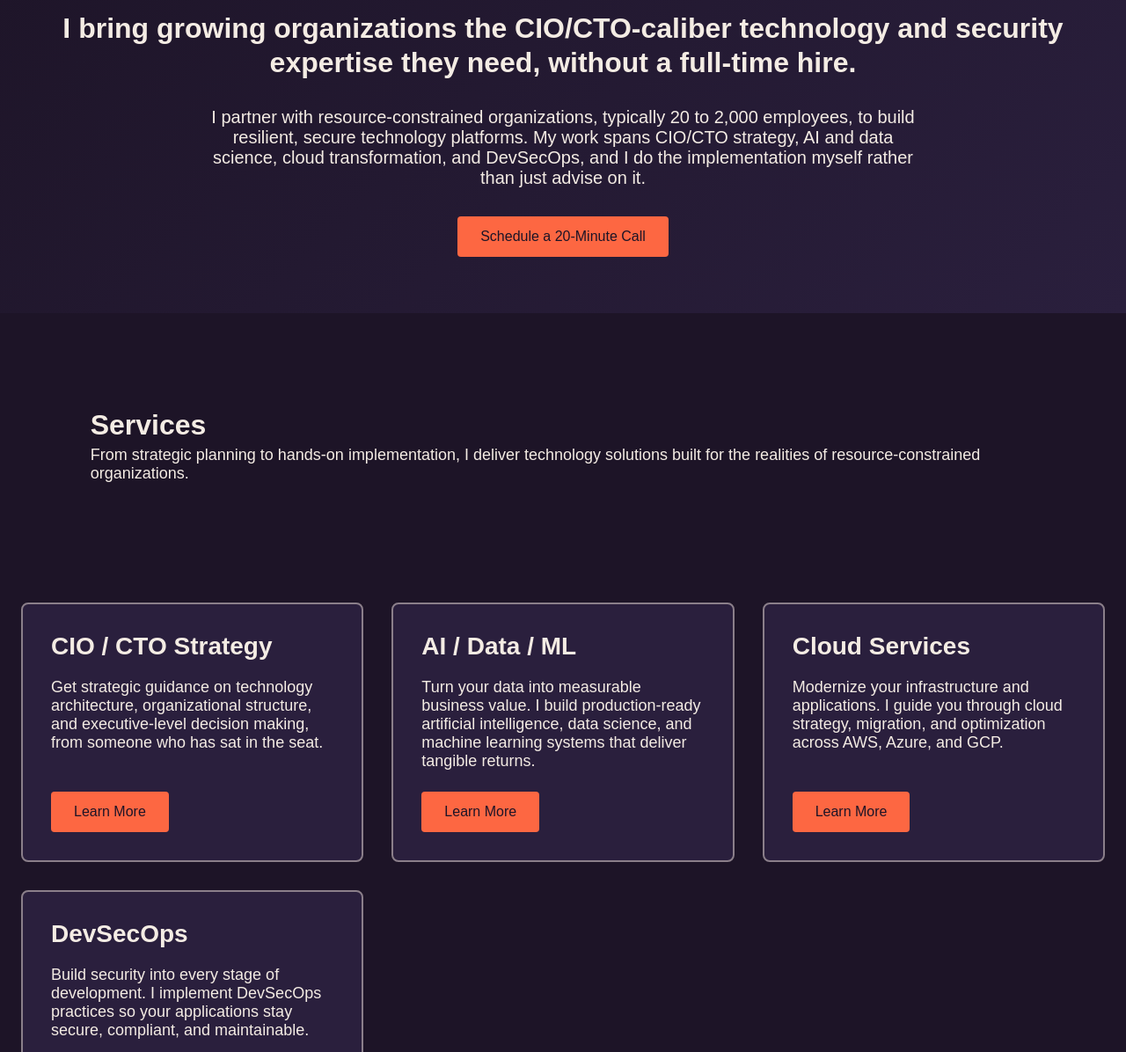
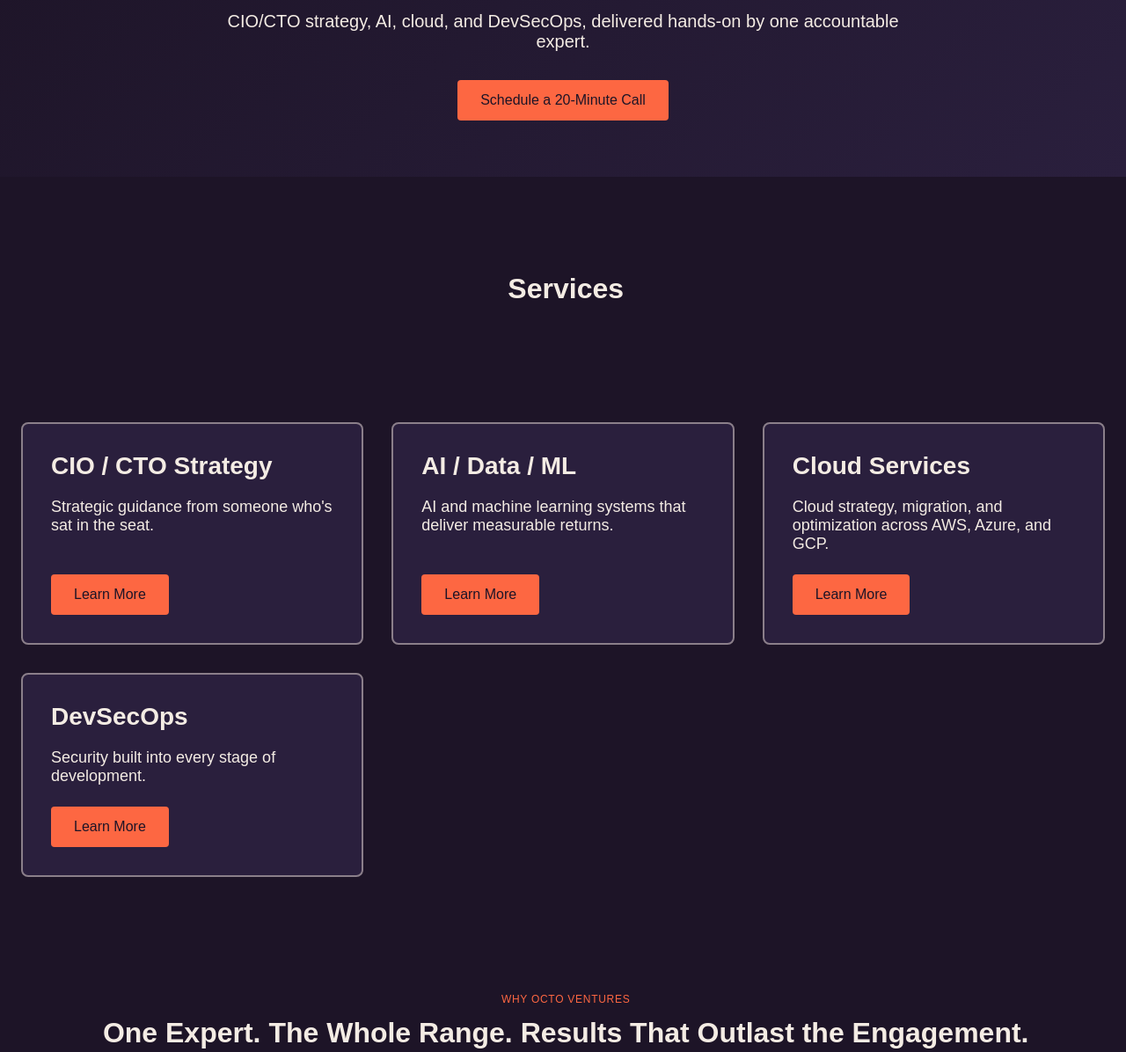
Before and after one commit to Octo-Ventures/octo-ventures.github.io, a plain HTML site: page index.html in a window 1280 px wide. Shown: the part 280-1476 px from the top of the page at 88% size. Drawn offline with Linux system fonts and the light colour scheme.

Commit message:
fix(home): simplify homepage copy and fix section centering
Reduce redundant messaging on the homepage: the hero previously stacked
an eyebrow, h1, h2 subhead, and a 3-sentence paragraph that all restated
the same two claims. Cut the h2 subhead and replaced the paragraph with
a single short supporting line. Service and differentiator cards now use
one short phrase instead of full sentences, since the detail already
lives on the dedicated service and About pages. Dropped the redundant
intro/closing paragraphs that repeated the hero's message.

Also fix a CSS bug where '.content' blocks inside '.container.center'
sections relied only on flexbox justify-content to center the box,
without setting text-align on the text inside. Short headings like
'Services' happened to look centered because the box shrink-wrapped
tightly around them, but longer headings like the 'Why Octo Ventures'
title made the box grow wide, leaving the left-aligned text sitting
near the left edge instead of visually centered. Add text-align: center
to '.content' so this renders consistently on index.html, services.html,
and testimonials.html.

Co-Authored-By: Warp <agent@warp.dev>

```diff
--- a/css/style.css
+++ b/css/style.css
@@ -326,6 +326,7 @@
   padding: 1.5rem;
   min-width: 20%;
   max-width: 90%;
+  text-align: center;
 }
 
 .experience-title {
--- a/index.html
+++ b/index.html
@@ -60,16 +60,9 @@
     <section class="hero">
       <span class="eyebrow">Fractional CIO/CTO &amp; Security Leadership</span>
       <h1>Senior Technology Leadership for Organizations That Can't Hire It Full-Time</h1>
-      <h2>
-        I bring growing organizations the CIO/CTO-caliber technology and
-        security expertise they need, without a full-time hire.
-      </h2>
       <p>
-        I partner with resource-constrained organizations, typically 20 to
-        2,000 employees, to build resilient, secure technology platforms. My
-        work spans CIO/CTO strategy, AI and data science, cloud
-        transformation, and DevSecOps, and I do the implementation myself
-        rather than just advise on it.
+        CIO/CTO strategy, AI, cloud, and DevSecOps, delivered hands-on by one
+        accountable expert.
       </p>
       <a href="contact.html" class="cta-button">Schedule a 20-Minute Call</a>
     </section>
@@ -78,49 +71,28 @@
     <section class="container center">
       <div class="content">
         <h2>Services</h2>
-        <p>
-          From strategic planning to hands-on implementation, I deliver
-          technology solutions built for the realities of resource-constrained
-          organizations.
-        </p>
       </div>
     </section>
 
     <section class="services-grid">
       <div class="service-card">
         <h3>CIO / CTO Strategy</h3>
-        <p>
-          Get strategic guidance on technology architecture, organizational
-          structure, and executive-level decision making, from someone who has
-          sat in the seat.
-        </p>
+        <p>Strategic guidance from someone who's sat in the seat.</p>
         <a href="services/cio-cto.html" class="cta-button">Learn More</a>
       </div>
       <div class="service-card">
         <h3>AI / Data / ML</h3>
-        <p>
-          Turn your data into measurable business value. I build
-          production-ready artificial intelligence, data science, and machine
-          learning systems that deliver tangible returns.
-        </p>
+        <p>AI and machine learning systems that deliver measurable returns.</p>
         <a href="services/ai-data-ml.html" class="cta-button">Learn More</a>
       </div>
       <div class="service-card">
         <h3>Cloud Services</h3>
-        <p>
-          Modernize your infrastructure and applications. I guide you through
-          cloud strategy, migration, and optimization across AWS, Azure, and
-          GCP.
-        </p>
+        <p>Cloud strategy, migration, and optimization across AWS, Azure, and GCP.</p>
         <a href="services/cloud.html" class="cta-button">Learn More</a>
       </div>
       <div class="service-card">
         <h3>DevSecOps</h3>
-        <p>
-          Build security into every stage of development. I implement
-          DevSecOps practices so your applications stay secure, compliant, and
-          maintainable.
-        </p>
+        <p>Security built into every stage of development.</p>
         <a href="services/devsecops.html" class="cta-button">Learn More</a>
       </div>
     </section>
@@ -136,25 +108,21 @@
     <section class="services-grid">
       <div class="service-card">
         <h3>I Do the Work, Not Just Advise on It</h3>
-        <p>
-          Senior-level engineering that fixes root causes and hardens your
-          foundation, where a managed service provider patches symptoms and a
-          consultant hands you a report.
-        </p>
+        <p>Root-cause fixes, not just a report.</p>
       </div>
       <div class="service-card">
         <h3>A Whole Team's Range, In One Trusted Expert</h3>
-        <p>
-          Cybersecurity, AI, cloud, and DevSecOps under one accountable person. No
-          juniors, no handoffs, no wrangling five vendors.
-        </p>
+        <p>No juniors, no handoffs, no vendor sprawl.</p>
       </div>
       <div class="service-card">
         <h3>Improvements That Outlast the Engagement</h3>
-        <p>
-          I automate the fixes so they stick after I'm gone. You end up more
-          self-sufficient, not more dependent on me.
-        </p>
+        <p>Automated so it sticks after I'm gone.</p>
+      </div>
+    </section>
+
+    <section class="container center">
+      <div class="content">
+        <p><a href="about.html">See how I work &rarr;</a></p>
       </div>
     </section>
 
@@ -180,10 +148,6 @@
     <section class="container center">
       <div class="content">
         <h2>Ready to Strengthen Your Technology Foundation?</h2>
-        <p>
-          Let's discuss how I can help your organization meet its technology
-          and cybersecurity goals.
-        </p>
         <a href="contact.html" class="cta-button">Schedule a 20-Minute Call</a>
       </div>
     </section>
```
